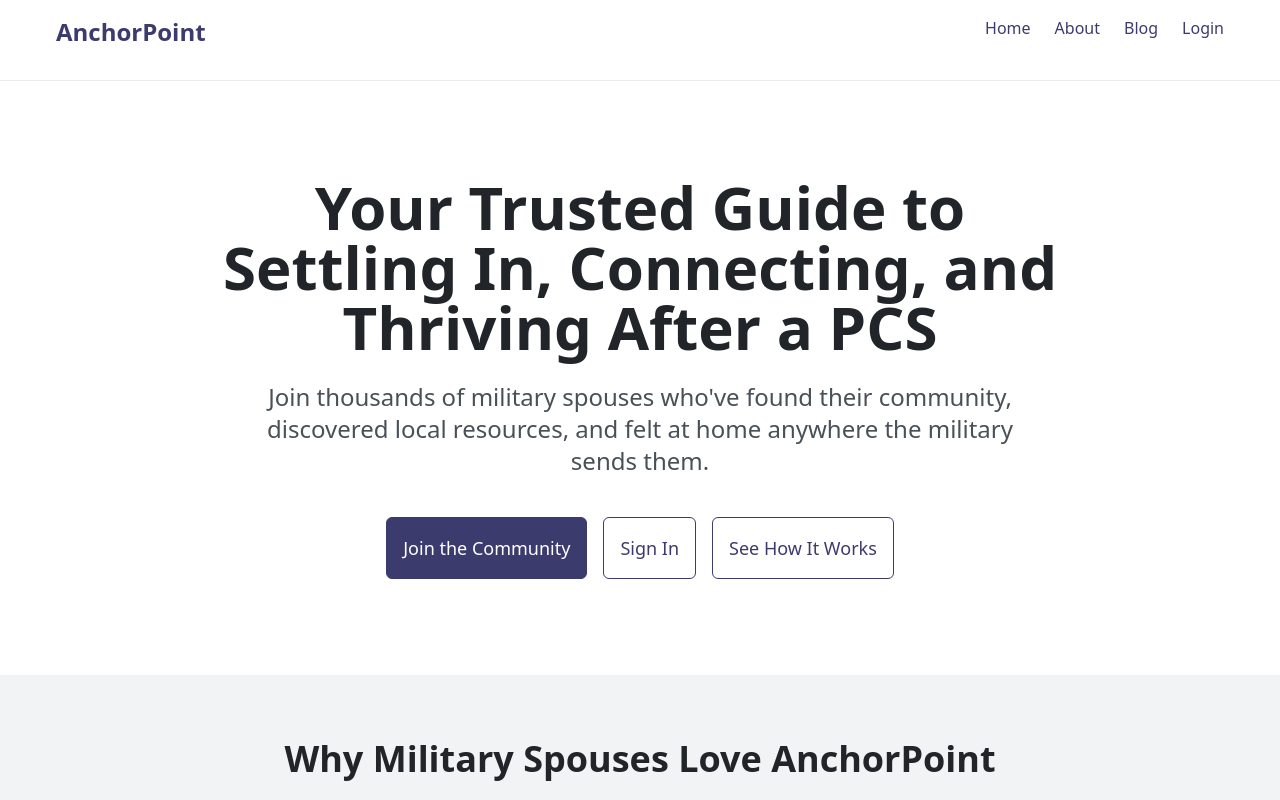
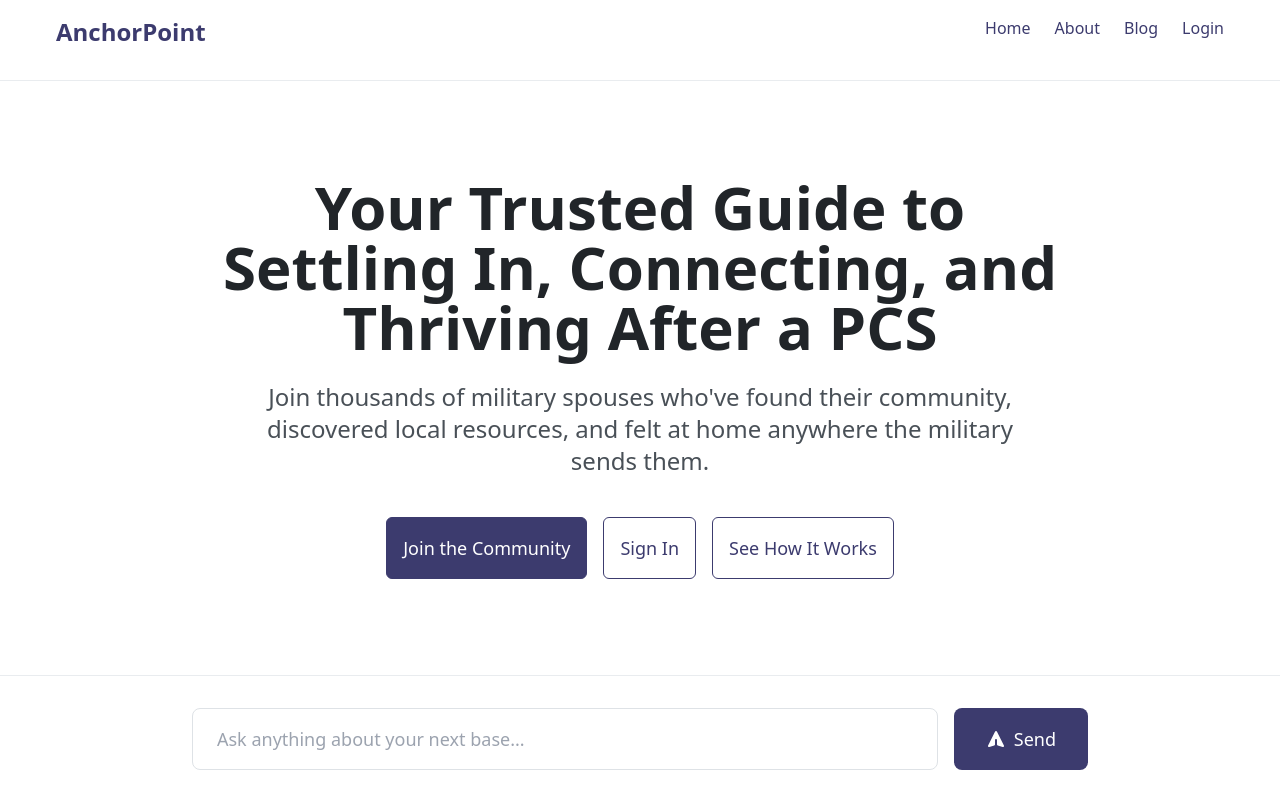
Before and after one commit to cdmerchant13/anchorpoint, a Next.js app: page / in a window 1280 px wide. Shown: the top 800 px of the page. Built offline with nearby package versions, Linux system fonts and the light colour scheme.

Commit message:
feat: add public base query bar to landing page and remove login requirement for public info

```diff
--- a/src/app/page.tsx
+++ b/src/app/page.tsx
@@ -49,6 +49,29 @@ export default function Home() {
           </div>
         </div>
       </section>
+
+      {/* Base Query Bar */}
+      <div className="w-full bg-[--primary-white] py-8 border-t border-b border-[--gray-200]">
+        <div className="container mx-auto px-4">
+          <div className="max-w-4xl mx-auto flex flex-col sm:flex-row gap-4">
+            <div className="flex-grow">
+              <input
+                type="text"
+                placeholder="Ask anything about your next base..."
+                className="w-full px-6 py-4 text-lg border border-[--gray-300] rounded-lg focus:outline-none focus:ring-2 focus:ring-[--primary-blue] focus:border-transparent"
+              />
+            </div>
+            <button
+              className="bg-[--primary-blue] text-[--primary-white] hover:bg-[--light-blue] px-8 py-4 rounded-lg flex items-center justify-center gap-2 transition-colors font-medium text-lg"
+            >
+              <svg xmlns="http://www.w3.org/2000/svg" className="h-5 w-5" viewBox="0 0 20 20" fill="currentColor">
+                <path d="M10.894 2.553a1 1 0 00-1.788 0l-7 14a1 1 0 001.169 1.409l5-1.429A1 1 0 009 15.571V11a1 1 0 112 0v4.571a1 1 0 00.725.962l5 1.428a1 1 0 001.17-1.408l-7-14z" />
+              </svg>
+              Send
+            </button>
+          </div>
+        </div>
+      </div>
 
       {/* Value Proposition Highlights */}
       <section className="py-16 bg-[--gray-100]">
--- /dev/null
+++ b/src/components/QueryBar.tsx
@@ -0,0 +1,42 @@
+'use client';
+
+import { useState } from 'react';
+
+export default function QueryBar({ onQuerySubmit }: { onQuerySubmit: (query: string) => void }) {
+  const [query, setQuery] = useState('');
+
+  const handleSubmit = (e: React.FormEvent) => {
+    e.preventDefault();
+    if (query.trim()) {
+      onQuerySubmit(query.trim());
+      setQuery('');
+    }
+  };
+
+  return (
+    <div className="w-full bg-[--primary-white] py-8 border-t border-b border-[--gray-200]">
+      <div className="container mx-auto px-4">
+        <form onSubmit={handleSubmit} className="max-w-4xl mx-auto flex flex-col sm:flex-row gap-4">
+          <div className="flex-grow">
+            <input
+              type="text"
+              value={query}
+              onChange={(e) => setQuery(e.target.value)}
+              placeholder="Ask anything about your next base..."
+              className="w-full px-6 py-4 text-lg border border-[--gray-300] rounded-lg focus:outline-none focus:ring-2 focus:ring-[--primary-blue] focus:border-transparent"
+            />
+          </div>
+          <button
+            type="submit"
+            className="bg-[--primary-blue] text-[--primary-white] hover:bg-[--light-blue] px-8 py-4 rounded-lg flex items-center justify-center gap-2 transition-colors font-medium text-lg"
+          >
+            <svg xmlns="http://www.w3.org/2000/svg" className="h-5 w-5" viewBox="0 0 20 20" fill="currentColor">
+              <path d="M10.894 2.553a1 1 0 00-1.788 0l-7 14a1 1 0 001.169 1.409l5-1.429A1 1 0 009 15.571V11a1 1 0 112 0v4.571a1 1 0 00.725.962l5 1.428a1 1 0 001.17-1.408l-7-14z" />
+            </svg>
+            Send
+          </button>
+        </form>
+      </div>
+    </div>
+  );
+}
```
